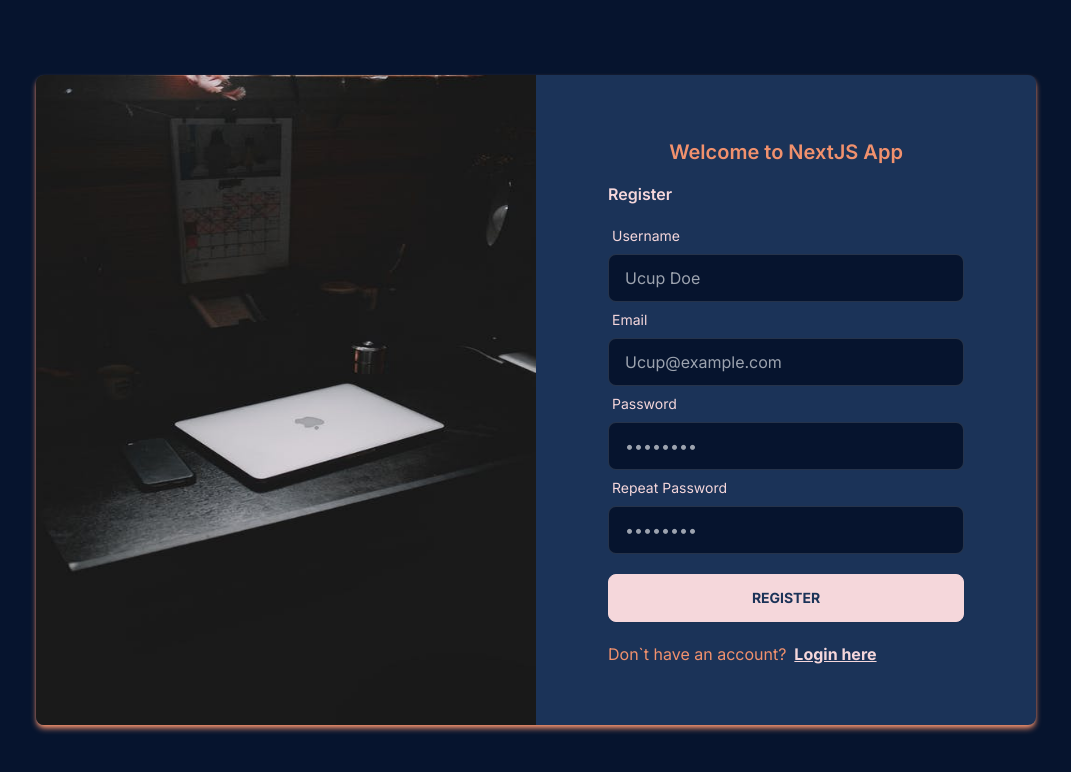
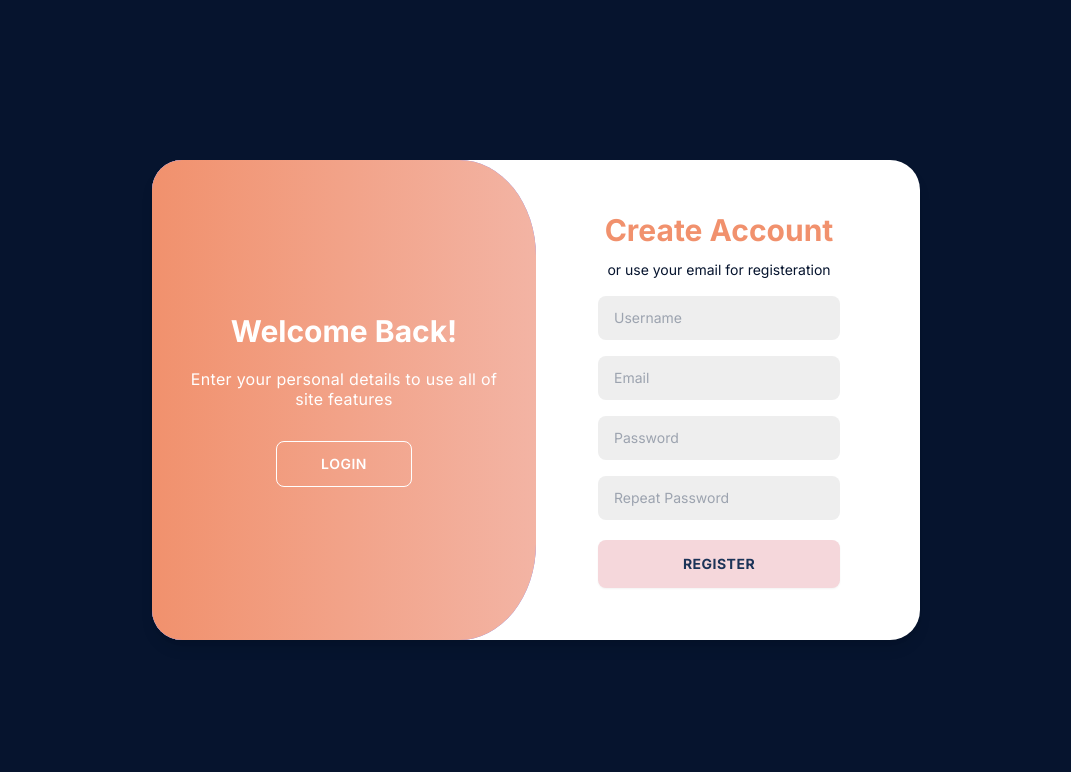
Before and after one commit to Akbarwp/Belajar-NextJS-Lanjut, a Next.js app: page /register in a window 1280 px wide. Shown: the top 772 px of the page, without its empty margins (104-1175 px from the left). Built offline with nearby package versions, Linux system fonts and the light colour scheme.

Commit message:
NextJS-Lanjut: Update Login Register Style

```diff
--- a/src/app/(auth)/login/page.tsx
+++ b/src/app/(auth)/login/page.tsx
@@ -1,17 +1,22 @@
 "use client";
 
 import { signIn } from "next-auth/react";
-import Image from "next/image";
 import Link from "next/link";
 import { useRouter } from "next/navigation";
+import { useState } from "react";
 
 // Contoh penggunaan Group Routing membuat route Login tanpa harus ada URL '/auth'
 export default function Login() {
 
     const { push } = useRouter();
+    const [error, setError] = useState("");
+    const [isLoading, setIsLoading] = useState(false);
 
     const handleLogin = async (e: any) => {
         e.preventDefault();
+        setError("");
+        setIsLoading(true);
+
         try {
             const res = await signIn("credentials", {
                 redirect: false,
@@ -22,58 +27,51 @@ export default function Login() {
 
             if (!res?.error) {
                 push("/product");
+                setIsLoading(false);
             } else {
                 console.log(res.error);
+                setError(res.error);
+                setIsLoading(false);
             }
 
         } catch (err) {
             console.log(err);
+            setError("Error");
+            setIsLoading(false);
         }
     };
 
     return (
         <>
-            <div className="w-full h-screen flex justify-center items-center">
-                <div className="w-[1000px] h-[500px] flex justify-center items-center bg-blue shadow-md shadow-bone-pink rounded-lg">
-                    <div className="px-4 md:px-0 lg:w-6/12">
-                        <div className="md:mx-6 md:p-12">
-                            <div className="text-center">
-                                <h4 className="mb-12 mt-1 pb-1 text-xl font-semibold text-bone-pink">
-                                    Welcome to NextJS App
-                                </h4>
+            <div className="m-0 p-0 box-border flex items-center justify-center flex-col h-screen">
+                <div className="bg-white rounded-[30px] shadow-lg relative overflow-hidden w-[768px] max-w-full min-h-[480px]">
+                    <div className="absolute top-0 h-full transition-all ease-in-out left-0 w-1/2 z-20">
+                        <form onSubmit={(e) => handleLogin(e)} encType="multipart/form-data" className="bg-white flex items-center justify-center flex-col py-0 px-10 h-full">
+                            <h1 className="text-3xl text-orange font-bold">Sign In</h1>
+                            <div className="my-5 mx-0">
+                                <button className="text-dark-blue hover:text-white text-sm border border-solid border-[#ccc] hover:border-bone-pink rounded-[20%] flex justify-center items-center my-0 mx-1 w-[40px] h-[40px] hover:bg-bone-pink transition">
+                                    <svg xmlns="http://www.w3.org/2000/svg" className="fill-current w-4 h-4" viewBox="0 0 24 24" fill="currentColor"><path d="M3.06364 7.50914C4.70909 4.24092 8.09084 2 12 2C14.6954 2 16.959 2.99095 18.6909 4.60455L15.8227 7.47274C14.7864 6.48185 13.4681 5.97727 12 5.97727C9.39542 5.97727 7.19084 7.73637 6.40455 10.1C6.2045 10.7 6.09086 11.3409 6.09086 12C6.09086 12.6591 6.2045 13.3 6.40455 13.9C7.19084 16.2636 9.39542 18.0227 12 18.0227C13.3454 18.0227 14.4909 17.6682 15.3864 17.0682C16.4454 16.3591 17.15 15.3 17.3818 14.05H12V10.1818H21.4181C21.5364 10.8363 21.6 11.5182 21.6 12.2273C21.6 15.2727 20.5091 17.8363 18.6181 19.5773C16.9636 21.1046 14.7 22 12 22C8.09084 22 4.70909 19.7591 3.06364 16.4909C2.38638 15.1409 2 13.6136 2 12C2 10.3864 2.38638 8.85911 3.06364 7.50914Z"></path></svg>
+                                </button>
                             </div>
-
-                            <form onSubmit={(e) => handleLogin(e)} encType="multipart/form-data">
-                                <h1 className="mb-3 font-semibold text-orange">Login</h1>
-
-                                <label className="form-control w-full">
-                                    <div className="label">
-                                        <span className="label-text text-orange">Email</span>
-                                    </div>
-                                    <input type="email" name="email" placeholder="Ucup@example.com" className="input input-bordered w-full text-bone-pink bg-dark-blue" required />
-                                </label>
-
-                                <label className="form-control w-full">
-                                    <div className="label">
-                                        <span className="label-text text-orange">Password</span>
-                                    </div>
-                                    <input type="password" name="password" placeholder="••••••••" className="input input-bordered w-full text-bone-pink bg-dark-blue" required />
-                                </label>
-
-                                <div className="my-5 text-center">
-                                    <button type="submit" className="btn w-full uppercase font-bold text-blue bg-orange border-orange hover:text-orange hover:bg-blue hover:border-orange">Login</button>
-                                </div>
-
-                                <div className="flex items-center">
-                                    <p className="mb-0 mr-2 text-bone-pink">Don`t have an account?</p>
-                                    <Link href="/register" className="link font-bold text-orange hover:text-bone-pink transition">Register here</Link>
-                                </div>
-                            </form>
-                        </div>
+                            <span className="text-sm text-dark-blue mb-2">or use your email password</span>
+                            <input name="email" type="email" placeholder="Email" className="bg-[#eee] border-none my-2 mx-0 py-3 px-4 text-sm rounded-lg w-full outline-none text-orange" required />
+                            <input name="password" type="password" placeholder="Password" className="bg-[#eee] border-none my-2 mx-0 py-3 px-4 text-sm rounded-lg w-full outline-none text-orange" required />
+                            <button type="submit" className="btn w-full uppercase font-bold text-blue hover:text-white bg-bone-pink border-bone-pink hover:bg-orange hover:border-bone-pink text-sm py-3 px-11 border border-solid border-transparent rounded-lg tracking-[0.5px] mt-3 cursor-pointer">
+                                {!isLoading ? 'Login' : (
+                                    <span className="loading loading-spinner loading-md"></span>
+                                )}
+                            </button>
+                        </form>
                     </div>
 
-                    <div className="flex items-center rounded-b-lg lg:w-6/12 lg:rounded-r-lg lg:rounded-bl-none">
-                        <Image width={500} height={500} src="/login-office-dark.jpeg" alt="login image" className="h-[500px] rounded-r-lg" />
+                    <div className="absolute top-0 left-1/2 w-1/2 h-full overflow-hidden transition-all ease-in-out rounded-l-[20%] z-[1000]">
+                        <div className="bg-primary h-full w-[200%] bg-gradient-to-r from-bone-pink to-orange text-white relative -left-full translate-x-0 transition-all ease-in-out">
+                            <div className="absolute w-1/2 h-full flex items-center justify-center flex-col py-0 px-8 text-center top-0 translate-x-0 transition-all ease-in-out right-0">
+                                <h1 className="text-3xl font-bold">Hello, Friend!</h1>
+                                <p className="text-base leading-5 tracking-[0.3px] my-5 mx-0">Register with your personal details to use all of site features</p>
+                                <Link href="/register" className="bg-primary hover:bg-white text-white hover:text-orange text-sm py-3 px-11 border-solid border-transparent rounded-lg font-semibold tracking-[0.5px] uppercase mt-3 cursor-pointer bg-transparent border border-white transition" id="register">Register</Link>
+                            </div>
+                        </div>
                     </div>
                 </div>
             </div>
--- /dev/null
+++ b/src/app/(auth)/login/page1.tsx
@@ -0,0 +1,82 @@
+"use client";
+
+import { signIn } from "next-auth/react";
+import Image from "next/image";
+import Link from "next/link";
+import { useRouter } from "next/navigation";
+
+// Contoh penggunaan Group Routing membuat route Login tanpa harus ada URL '/auth'
+export default function Login() {
+
+    const { push } = useRouter();
+
+    const handleLogin = async (e: any) => {
+        e.preventDefault();
+        try {
+            const res = await signIn("credentials", {
+                redirect: false,
+                email: e.target.email.value,
+                password: e.target.password.value,
+                callbackUrl: "/dashboard",
+            });
+
+            if (!res?.error) {
+                push("/product");
+            } else {
+                console.log(res.error);
+            }
+
+        } catch (err) {
+            console.log(err);
+        }
+    };
+
+    return (
+        <>
+            <div className="w-full h-screen flex justify-center items-center">
+                <div className="w-[1000px] h-[500px] flex justify-center items-center bg-blue shadow-md shadow-bone-pink rounded-lg">
+                    <div className="px-4 md:px-0 lg:w-6/12">
+                        <div className="md:mx-6 md:p-12">
+                            <div className="text-center">
+                                <h4 className="mb-12 mt-1 pb-1 text-xl font-semibold text-bone-pink">
+                                    Welcome to NextJS App
+                                </h4>
+                            </div>
+
+                            <form onSubmit={(e) => handleLogin(e)} encType="multipart/form-data">
+                                <h1 className="mb-3 font-semibold text-orange">Login</h1>
+
+                                <label className="form-control w-full">
+                                    <div className="label">
+                                        <span className="label-text text-orange">Email</span>
+                                    </div>
+                                    <input type="email" name="email" placeholder="Ucup@example.com" className="input input-bordered w-full text-bone-pink bg-dark-blue" required />
+                                </label>
+
+                                <label className="form-control w-full">
+                                    <div className="label">
+                                        <span className="label-text text-orange">Password</span>
+                                    </div>
+                                    <input type="password" name="password" placeholder="••••••••" className="input input-bordered w-full text-bone-pink bg-dark-blue" required />
+                                </label>
+
+                                <div className="my-5 text-center">
+                                    <button type="submit" className="btn w-full uppercase font-bold text-blue bg-orange border-orange hover:text-orange hover:bg-blue hover:border-orange">Login</button>
+                                </div>
+
+                                <div className="flex items-center">
+                                    <p className="mb-0 mr-2 text-bone-pink">Don`t have an account?</p>
+                                    <Link href="/register" className="link font-bold text-orange hover:text-bone-pink transition">Register here</Link>
+                                </div>
+                            </form>
+                        </div>
+                    </div>
+
+                    <div className="flex items-center rounded-b-lg lg:w-6/12 lg:rounded-r-lg lg:rounded-bl-none">
+                        <Image width={500} height={500} src="/login-office-dark.jpeg" alt="login image" className="h-[500px] rounded-r-lg" />
+                    </div>
+                </div>
+            </div>
+        </>
+    )
+}
--- a/src/app/(auth)/register/page.tsx
+++ b/src/app/(auth)/register/page.tsx
@@ -43,70 +43,37 @@ export default function Register() {
 
     return (
         <>
-            <div className="w-full h-screen flex justify-center items-center">
-                <div className="w-[1000px] h-[650px] flex justify-center items-center bg-blue shadow-md shadow-orange rounded-lg">
-                    <div className="flex items-center rounded-b-lg lg:w-6/12 lg:rounded-r-lg lg:rounded-bl-none">
-                        <Image width={500} height={500} src="/login-office-dark.jpeg" alt="login image" className="h-[650px] rounded-l-lg" />
-                    </div>
-
-                    <div className="px-4 md:px-0 lg:w-6/12">
-                        <div className="md:mx-6 md:p-12">
-                            <div className="text-center">
-                                <h4 className="mb-3 mt-1 pb-1 text-xl font-semibold text-orange">
-                                    Welcome to NextJS App
-                                </h4>
-                            </div>
-
-                            <form onSubmit={(e) => handleRegister(e)} encType="multipart/form-data">
-                                <h1 className="mb-3 font-semibold text-bone-pink">Register</h1>
-
+            <div className="m-0 p-0 box-border flex items-center justify-center flex-col h-screen">
+                <div className="bg-white rounded-[30px] shadow-lg relative overflow-hidden w-[768px] max-w-full min-h-[480px]">
+                    <div className="absolute top-0 h-full transition-all ease-in-out right-10 opacity-100 z-50">
+                        <form onSubmit={(e) => handleRegister(e)} encType="multipart/form-data" className="bg-white flex items-center justify-center flex-col py-0 px-10 h-full">
+                            <h1 className="mb-3 text-3xl text-orange font-bold">Create Account</h1>
+                            <span className="text-sm text-dark-blue mb-2">or use your email for registeration</span>
                             {error !== '' && (
                                 <div role="alert" className="alert alert-error">
                                     <svg xmlns="http://www.w3.org/2000/svg" className="stroke-current shrink-0 h-6 w-6" fill="none" viewBox="0 0 24 24"><path strokeLinecap="round" strokeLinejoin="round" strokeWidth="2" d="M10 14l2-2m0 0l2-2m-2 2l-2-2m2 2l2 2m7-2a9 9 0 11-18 0 9 9 0 0118 0z" /></svg>
                                     <span className="text-sm">{error}</span>
                                 </div>
                             )}
-
-                                <label className="form-control w-full">
-                                    <div className="label">
-                                        <span className="label-text text-bone-pink">Username</span>
-                                    </div>
-                                    <input type="text" name="username" placeholder="Ucup Doe" className="input input-bordered w-full text-orange bg-dark-blue" />
-                                </label>
-
-                                <label className="form-control w-full">
-                                    <div className="label">
-                                        <span className="label-text text-bone-pink">Email</span>
-                                    </div>
-                                    <input type="email" name="email" placeholder="Ucup@example.com" className="input input-bordered w-full text-orange bg-dark-blue" />
-                                </label>
-
-                                <label className="form-control w-full">
-                                    <div className="label">
-                                        <span className="label-text text-bone-pink">Password</span>
-                                    </div>
-                                    <input type="password" name="password" placeholder="••••••••" className="input input-bordered w-full text-orange bg-dark-blue" />
-                                </label>
-                                <label className="form-control w-full">
-                                    <div className="label">
-                                        <span className="label-text text-bone-pink">Repeat Password</span>
-                                    </div>
-                                    <input type="password" name="repeat_password" placeholder="••••••••" className="input input-bordered w-full text-orange bg-dark-blue" />
-                                </label>
-
-                                <div className="my-5 text-center">
-                                    <button type="submit" className="btn w-full uppercase font-bold text-blue bg-bone-pink border-bone-pink hover:text-bone-pink hover:bg-blue hover:border-bone-pink">
+                            <input name="username" type="text" placeholder="Username" className="bg-[#eee] border-none my-2 mx-0 py-3 px-4 text-sm rounded-lg w-full outline-none text-orange" required />
+                            <input name="email" type="email" placeholder="Email" className="bg-[#eee] border-none my-2 mx-0 py-3 px-4 text-sm rounded-lg w-full outline-none text-orange" required />
+                            <input name="password" type="password" placeholder="Password" className="bg-[#eee] border-none my-2 mx-0 py-3 px-4 text-sm rounded-lg w-full outline-none text-orange" required />
+                            <input name="repeat_password" type="password" placeholder="Repeat Password" className="bg-[#eee] border-none my-2 mx-0 py-3 px-4 text-sm rounded-lg w-full outline-none text-orange" required />
+                            <button type="submit" className="btn w-full uppercase font-bold text-blue hover:text-white bg-bone-pink border-bone-pink hover:bg-orange hover:border-bone-pink text-sm py-3 px-11 border border-solid border-transparent rounded-lg tracking-[0.5px] mt-3 cursor-pointer">
                                 {!isLoading ? 'Register' : (
                                     <span className="loading loading-spinner loading-md"></span>
                                 )}
                             </button>
+                        </form>
                     </div>
 
-                                <div className="flex items-center">
-                                    <p className="mb-0 mr-2 text-orange">Don`t have an account?</p>
-                                    <Link href="/login" className="link font-bold text-bone-pink hover:text-orange transition">Login here</Link>
+                    <div className="absolute top-0 right-1/2 w-1/2 h-full overflow-hidden transition-all ease-in-out rounded-r-[20%] z-[1000]">
+                        <div className="bg-primary h-full w-[200%] bg-gradient-to-l from-bone-pink to-orange text-white relative -left-full transition-all ease-in-out translate-x-1/2">
+                            <div className="absolute w-1/2 h-full flex items-center justify-center flex-col py-0 px-8 text-center top-0 transition-all ease-in-out translate-x-0">
+                                <h1 className="text-3xl font-bold">Welcome Back!</h1>
+                                <p className="text-base leading-5 tracking-[0.3px] my-5 mx-0">Enter your personal details to use all of site features</p>
+                                <Link href="/login" className="bg-primary hover:bg-white text-white hover:text-orange text-sm py-3 px-11 border-solid border-transparent rounded-lg font-semibold tracking-[0.5px] uppercase mt-3 cursor-pointer bg-transparent border border-white transition" id="register">Login</Link>
                             </div>
-                            </form>
                         </div>
                     </div>
                 </div>
```
Lines whose indentation alone changed are shown as unchanged.
